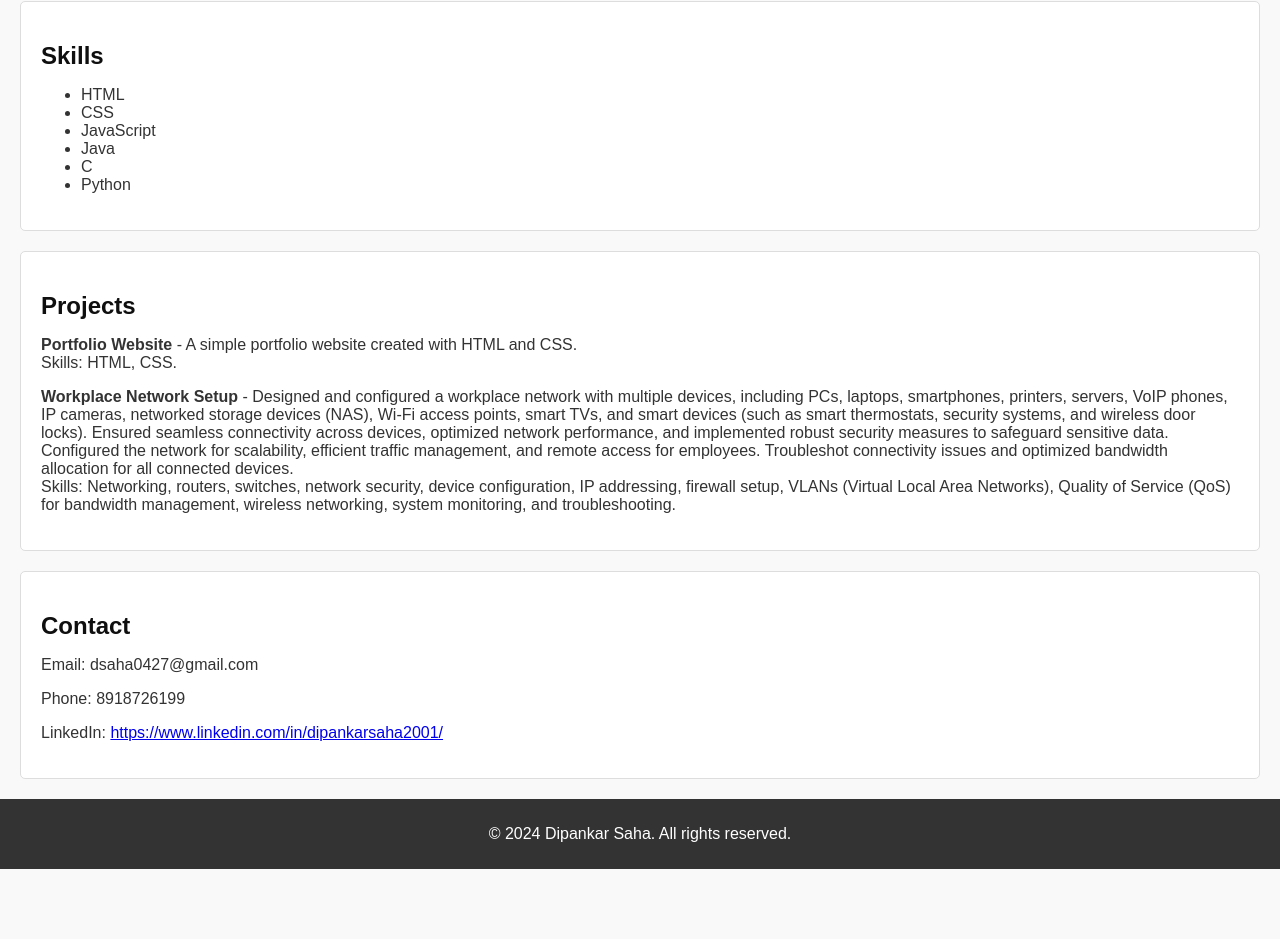
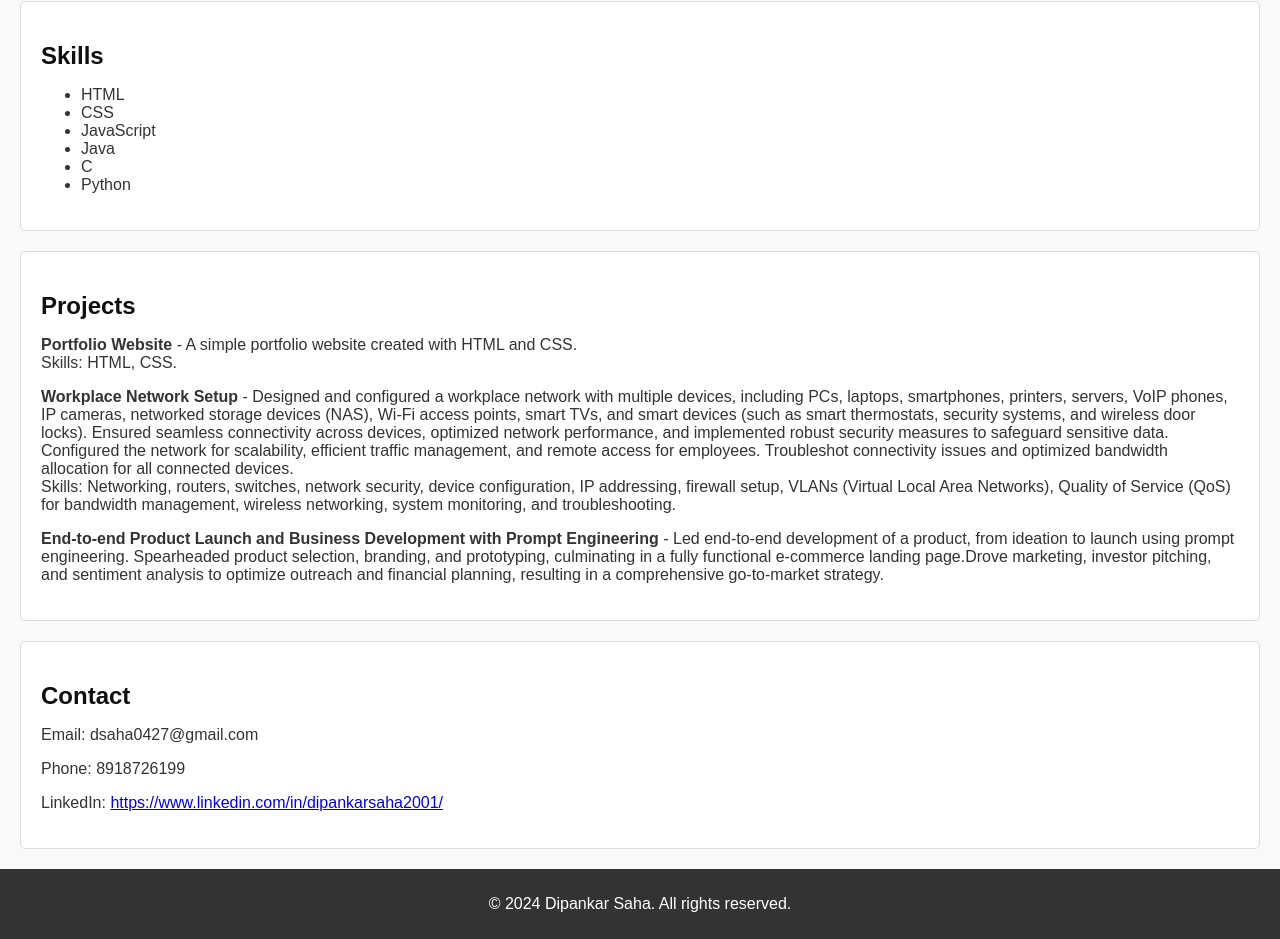
Before and after one commit to ezFaith/portfolio, a plain HTML site: page index.html in a window 1280 px wide. Shown: the part 820-1759 px from the top of the page. Before the commit the page ends 1689 px from the top, so only its background shows below. Drawn offline with Linux system fonts and the light colour scheme.

Commit message:
Update index.html

```diff
--- a/index.html
+++ b/index.html
@@ -109,6 +109,7 @@
         <h2>Projects</h2>
         <p><strong>Portfolio Website</strong> - A simple portfolio website created with HTML and CSS.<br>Skills: HTML, CSS.</p>
         <p><strong>Workplace Network Setup</strong> - Designed and configured a workplace network with multiple devices, including PCs, laptops, smartphones, printers, servers, VoIP phones, IP cameras, networked storage devices (NAS), Wi-Fi access points, smart TVs, and smart devices (such as smart thermostats, security systems, and wireless door locks). Ensured seamless connectivity across devices, optimized network performance, and implemented robust security measures to safeguard sensitive data. Configured the network for scalability, efficient traffic management, and remote access for employees. Troubleshot connectivity issues and optimized bandwidth allocation for all connected devices.<br>Skills: Networking, routers, switches, network security, device configuration, IP addressing, firewall setup, VLANs (Virtual Local Area Networks), Quality of Service (QoS) for bandwidth management, wireless networking, system monitoring, and troubleshooting.</p>
+        <p><strong> End-to-end Product Launch and Business Development with Prompt Engineering</strong> - Led end-to-end development of a product, from ideation to launch using prompt engineering. Spearheaded product selection, branding, and prototyping, culminating in a fully functional e-commerce landing page.Drove marketing, investor pitching, and sentiment analysis to optimize outreach and financial planning, resulting in a comprehensive go-to-market strategy.</p>
     </section>
 
     <section id="contact">
```
